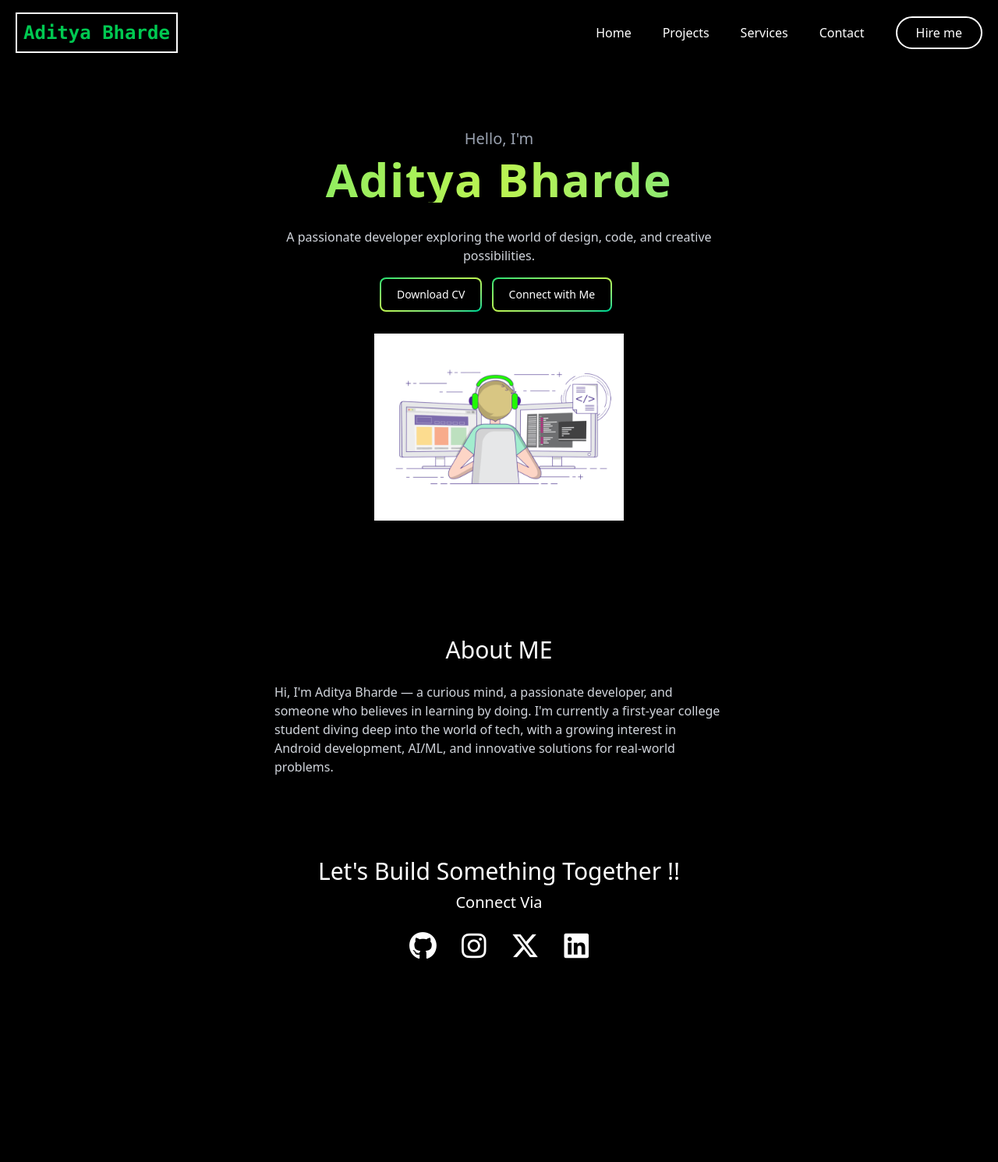
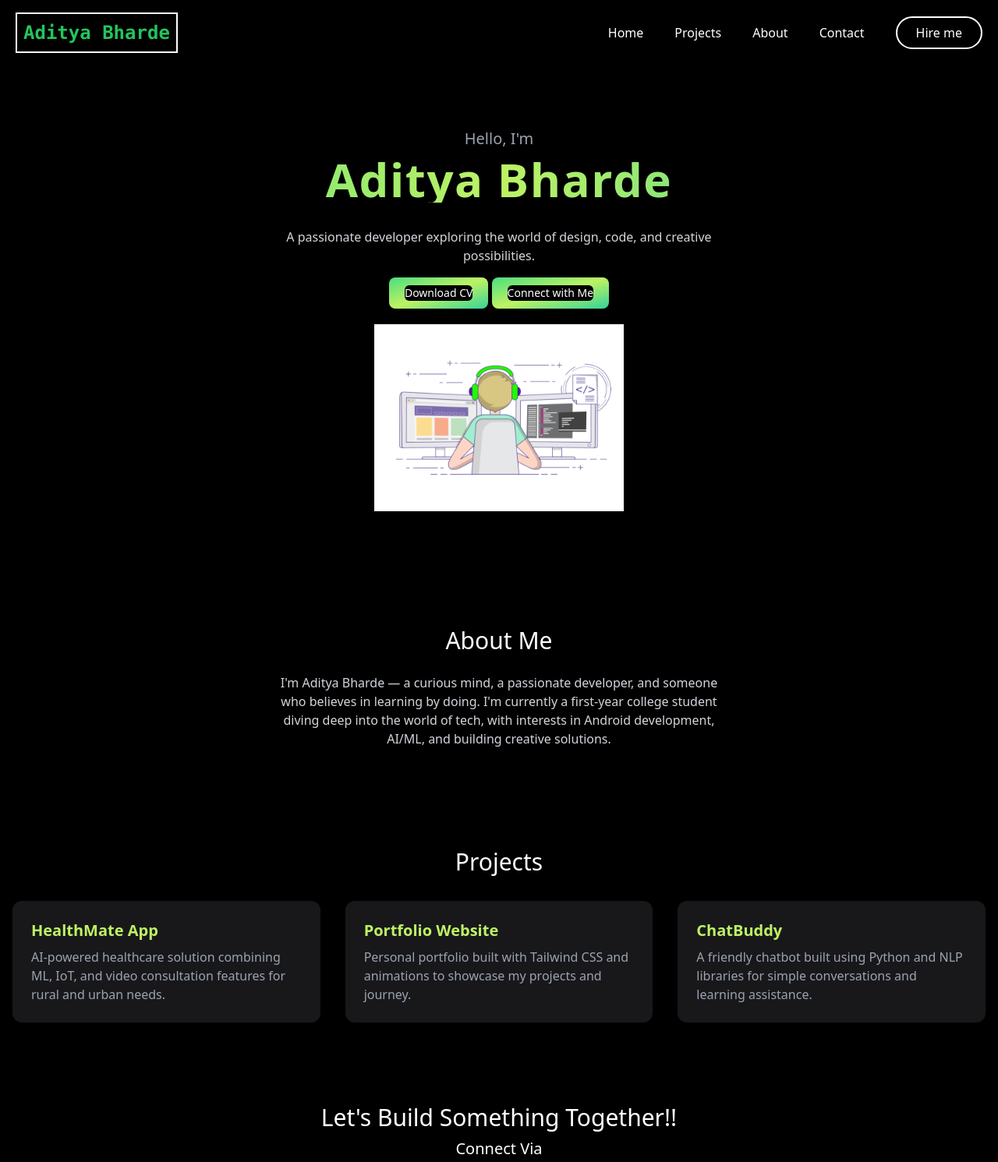
Before and after one commit to AdityaBharde/portfolio, a plain HTML site: page index.html in a window 1280 px wide. Shown: the top 1491 px of the page at 78% size. Before the commit the page ends 1273 px from the top, so only its background shows below. Drawn offline with nearby package versions, Linux system fonts and the light colour scheme.

Commit message:
Update index.html

```diff
--- a/index.html
+++ b/index.html
@@ -3,51 +3,42 @@
   <head>
     <meta charset="UTF-8" />
     <meta name="viewport" content="width=device-width, initial-scale=1.0" />
+    <meta name="description" content="Portfolio of Aditya Bharde - Developer, Designer, and Creative Coder." />
+    <meta name="keywords" content="Aditya Bharde, Portfolio, Developer, Android, AI/ML, Creative" />
+    <meta name="author" content="Aditya Bharde" />
     <title>Aditya Bharde</title>
-    <script src="https://cdn.jsdelivr.net/npm/@tailwindcss/browser@4"></script>
-    <link
-      rel="stylesheet"
-      href="https://cdnjs.cloudflare.com/ajax/libs/font-awesome/6.7.2/css/all.min.css"
-      crossorigin="anonymous"
-      referrerpolicy="no-referrer"
-    />
+    <link rel="stylesheet" href="https://cdnjs.cloudflare.com/ajax/libs/font-awesome/6.7.2/css/all.min.css" crossorigin="anonymous" referrerpolicy="no-referrer" />
+    <link rel="stylesheet" href="https://unpkg.com/aos@2.3.4/dist/aos.css" />
+    <script src="https://cdn.tailwindcss.com"></script>
+    <link rel="icon" href="favicon.ico" type="image/x-icon">
   </head>
-
   <body class="bg-black text-white font-sans">
     <!-- Navbar -->
-    <div class="px-5 py-4">
+    <div class="px-5 py-4 sticky top-0 z-50 bg-black shadow-md">
       <nav class="flex justify-between items-center">
         <a href="#" class="text-green-500 text-2xl font-bold font-mono border-white border-2 px-2 py-2">Aditya Bharde</a>
-
-        <!-- Desktop Menu -->
-        <ul class="hidden md:flex space-x-10 ">
+        <ul class="hidden md:flex space-x-10">
           <li><a href="#" class="hover:text-lime-400">Home</a></li>
-          <li><a href="#" class="hover:text-lime-400">Projects</a></li>
-          <li><a href="#" class="hover:text-lime-400">Services</a></li>
-          <li><a href="#" class="hover:text-lime-400">Contact</a></li>
+          <li><a href="#projects" class="hover:text-lime-400">Projects</a></li>
+          <li><a href="#about" class="hover:text-lime-400">About</a></li>
+          <li><a href="#connect" class="hover:text-lime-400">Contact</a></li>
           <li>
-            <a href="#" class="bg-black border-2 border-white px-6 py-2 rounded-full hover:bg-lime-500 hover:text-black transition-all">Hire me</a>
+            <a href="#connect" class="border-2 border-white px-6 py-2 rounded-full hover:bg-lime-500 hover:text-black transition-all">Hire me</a>
           </li>
         </ul>
-
-        <!-- Mobile Menu Icon -->
         <button id="menu-toggle" class="md:hidden"><i class="fa-solid fa-bars text-white text-3xl"></i></button>
       </nav>
-
-      <!-- Mobile Menu -->
       <ul id="mobile-menu" class="hidden flex-col space-y-4 mt-4 md:hidden items-center text-center">
         <li><a href="#" class="hover:text-sky-500">Home</a></li>
-        <li><a href="#" class="hover:text-sky-500">Projects</a></li>
-        <li><a href="#" class="hover:text-sky-500">Services</a></li>
-        <li><a href="#" class="hover:text-sky-500">Contact</a></li>
-        <li>
-          <a href="#" class="bg-blue-500 px-6 py-2 rounded-full border-2 hover:bg-green-700">Hire me</a>
-        </li>
+        <li><a href="#projects" class="hover:text-sky-500">Projects</a></li>
+        <li><a href="#about" class="hover:text-sky-500">About</a></li>
+        <li><a href="#connect" class="hover:text-sky-500">Contact</a></li>
+        <li><a href="#connect" class="bg-blue-500 px-6 py-2 rounded-full border-2 hover:bg-green-700">Hire me</a></li>
       </ul>
     </div>
 
     <!-- Hero Section -->
-    <header class="text-center py-20 px-4">
+    <header class="text-center py-20 px-4" data-aos="fade-up">
       <h2 class="text-gray-400 text-xl mb-2">Hello, I'm</h2>
       <h1 class="text-4xl md:text-6xl font-extrabold tracking-wide bg-gradient-to-r from-green-400 via-lime-300 to-emerald-400 bg-clip-text text-transparent drop-shadow-lg">
         Aditya Bharde
@@ -55,30 +46,50 @@
       <p class="text-gray-300 mt-4 max-w-xl mx-auto py-4">
         A passionate developer exploring the world of design, code, and creative possibilities.
       </p>
-      <button class="relative inline-flex items-center justify-center p-0.5 mb-2 me-2 overflow-hidden text-sm font-medium text-white rounded-lg group bg-gradient-to-br from-green-400 via-lime-300 to-emerald-400 group-hover:from-green-500 group-hover:via-lime-400 group-hover:to-emerald-500 focus:ring-4 focus:outline-none focus:ring-lime-300 dark:focus:ring-lime-500">
-        <span class="relative px-5 py-2.5 transition-all ease-in duration-75 bg-black rounded-md group-hover:bg-transparent">
-          Download CV
-        </span>
-      </button>
-      <a href="#connect">
-        <button class="relative inline-flex items-center justify-center p-0.5 mb-2 me-2 overflow-hidden text-sm font-medium text-white rounded-lg group bg-gradient-to-br from-green-400 via-lime-300 to-emerald-400 group-hover:from-green-500 group-hover:via-lime-400 group-hover:to-emerald-500 focus:ring-4 focus:outline-none focus:ring-lime-300 dark:focus:ring-lime-500">
-          <span class="relative px-5 py-2.5 transition-all ease-in duration-75 bg-black rounded-md group-hover:bg-transparent">
-            Connect with Me
-          </span>
+      <a href="https://example.com/AdityaBhardeCV.pdf" download>
+        <button class="relative inline-flex items-center justify-center px-5 py-2.5 text-sm font-medium text-white rounded-lg group bg-gradient-to-br from-green-400 via-lime-300 to-emerald-400 group-hover:from-green-500 group-hover:via-lime-400 group-hover:to-emerald-500 focus:ring-4 focus:outline-none focus:ring-lime-300">
+          <span class="bg-black rounded-md group-hover:bg-transparent transition-all duration-75">Download CV</span>
         </button>
       </a>
+      <a href="#connect">
+        <button class="relative inline-flex items-center justify-center px-5 py-2.5 text-sm font-medium text-white rounded-lg group bg-gradient-to-br from-green-400 via-lime-300 to-emerald-400 group-hover:from-green-500 group-hover:via-lime-400 group-hover:to-emerald-500 focus:ring-4 focus:outline-none focus:ring-lime-300">
+          <span class="bg-black rounded-md group-hover:bg-transparent transition-all duration-75">Connect with Me</span>
+        </button>
+      </a>
+      <img class="mx-auto w-80 py-5" src="Coding.gif" alt="Aditya coding animation" loading="lazy" />
+    </header>
 
-      <img class="mx-auto w-80 py-5" src="Coding.gif" alt="Coding" />
-    </header>
-    <div class="container mx-auto p-4 pt-6 md:p-6 lg:p-12">
-      <h2 class="text-white-400 text-3xl mb-2 text-center">About ME</h2>
-      <p class="text-gray-300 max-w-xl mx-auto py-4">
-        Hi, I'm Aditya Bharde — a curious mind, a passionate developer, and someone who believes in learning by doing. I'm currently a first-year college student diving deep into the world of tech, with a growing interest in Android development, AI/ML, and innovative solutions for real-world problems.
+    <!-- About Section -->
+    <section id="about" class="container mx-auto px-4 pt-6 md:p-6 lg:p-12" data-aos="fade-up">
+      <h2 class="text-3xl mb-2 text-center text-white">About Me</h2>
+      <p class="text-gray-300 max-w-xl mx-auto py-4 text-center">
+        I'm Aditya Bharde — a curious mind, a passionate developer, and someone who believes in learning by doing. I'm currently a first-year college student diving deep into the world of tech, with interests in Android development, AI/ML, and building creative solutions.
       </p>
-    </div>
-    <div id="connect" class="flex flex-col items-center justify-center py-10">
-      <h2 class="text-white-400 text-3xl mb-2 text-center">Let's Build Something Together !!</h2>
-      <h2 class="text-white-400 text-xl mb-6 text-center">Connect Via</h2>
+    </section>
+
+    <!-- Projects Section -->
+    <section id="projects" class="container mx-auto px-4 py-16" data-aos="fade-up">
+      <h2 class="text-3xl mb-8 text-center text-white">Projects</h2>
+      <div class="grid md:grid-cols-3 gap-8">
+        <div class="bg-zinc-900 p-6 rounded-xl hover:shadow-lg transition-transform hover:scale-105">
+          <h3 class="text-xl text-lime-300 font-bold mb-2">HealthMate App</h3>
+          <p class="text-gray-400">AI-powered healthcare solution combining ML, IoT, and video consultation features for rural and urban needs.</p>
+        </div>
+        <div class="bg-zinc-900 p-6 rounded-xl hover:shadow-lg transition-transform hover:scale-105">
+          <h3 class="text-xl text-lime-300 font-bold mb-2">Portfolio Website</h3>
+          <p class="text-gray-400">Personal portfolio built with Tailwind CSS and animations to showcase my projects and journey.</p>
+        </div>
+        <div class="bg-zinc-900 p-6 rounded-xl hover:shadow-lg transition-transform hover:scale-105">
+          <h3 class="text-xl text-lime-300 font-bold mb-2">ChatBuddy</h3>
+          <p class="text-gray-400">A friendly chatbot built using Python and NLP libraries for simple conversations and learning assistance.</p>
+        </div>
+      </div>
+    </section>
+
+    <!-- Contact Section -->
+    <div id="connect" class="flex flex-col items-center justify-center py-10" data-aos="fade-up">
+      <h2 class="text-3xl mb-2 text-center text-white">Let's Build Something Together!!</h2>
+      <h2 class="text-xl mb-6 text-center text-white">Connect Via</h2>
       <div class="flex gap-x-8 justify-center">
         <a href="https://github.com/AdityaBharde" target="_blank" rel="noopener noreferrer">
           <i class="fa-brands fa-github text-4xl hover:text-green-500 transition-colors duration-300"></i>
@@ -95,14 +106,17 @@
       </div>
     </div>
 
+    <!-- Footer -->
+    <footer class="text-center text-gray-500 text-sm py-6 bg-zinc-950">
+      © 2025 Aditya Bharde. All rights reserved.
+    </footer>
 
-    <!-- Mobile Toggle Script -->
+    <!-- Scripts -->
+    <script src="https://unpkg.com/aos@2.3.4/dist/aos.js"></script>
+    <script>AOS.init();</script>
     <script>
-      const toggle = document.getElementById('menu-toggle');
-      const menu = document.getElementById('mobile-menu');
-
-      toggle.addEventListener('click', () => {
-        menu.classList.toggle('hidden');
+      document.getElementById('menu-toggle').addEventListener('click', () => {
+        document.getElementById('mobile-menu').classList.toggle('hidden');
       });
     </script>
   </body>
```
